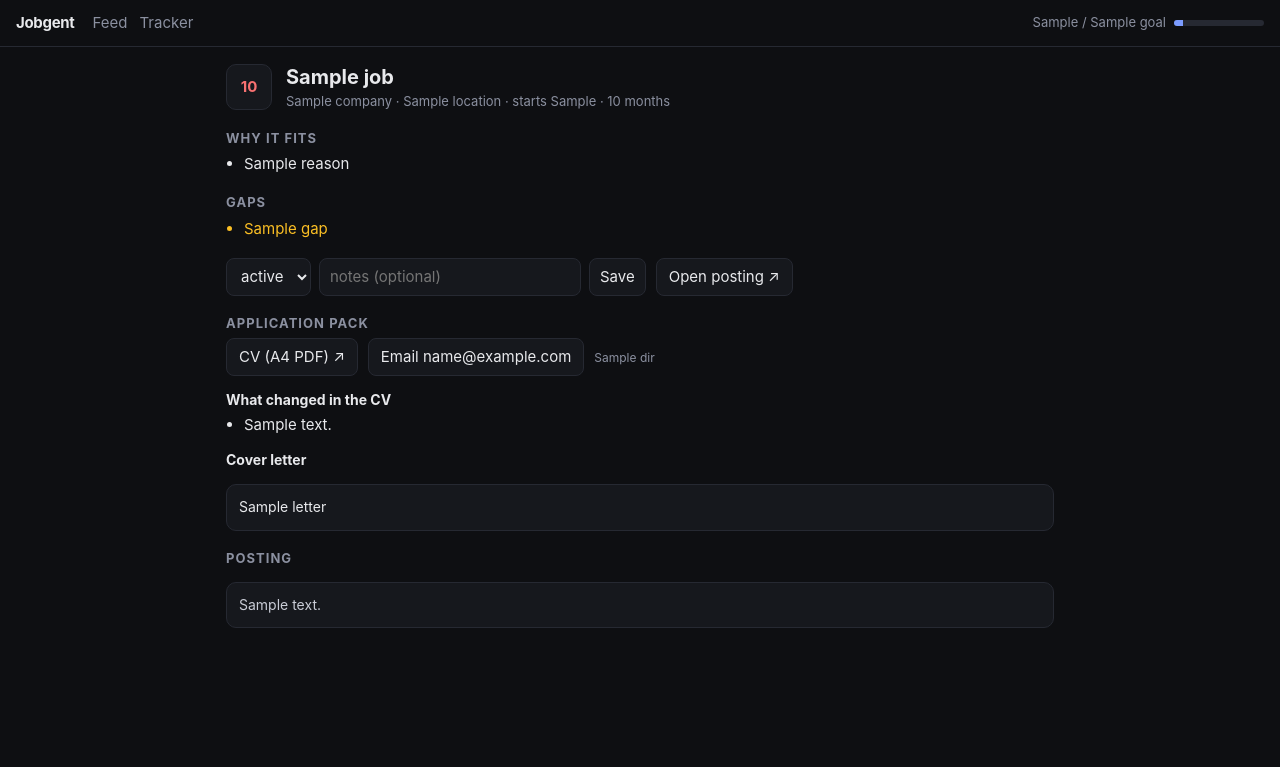
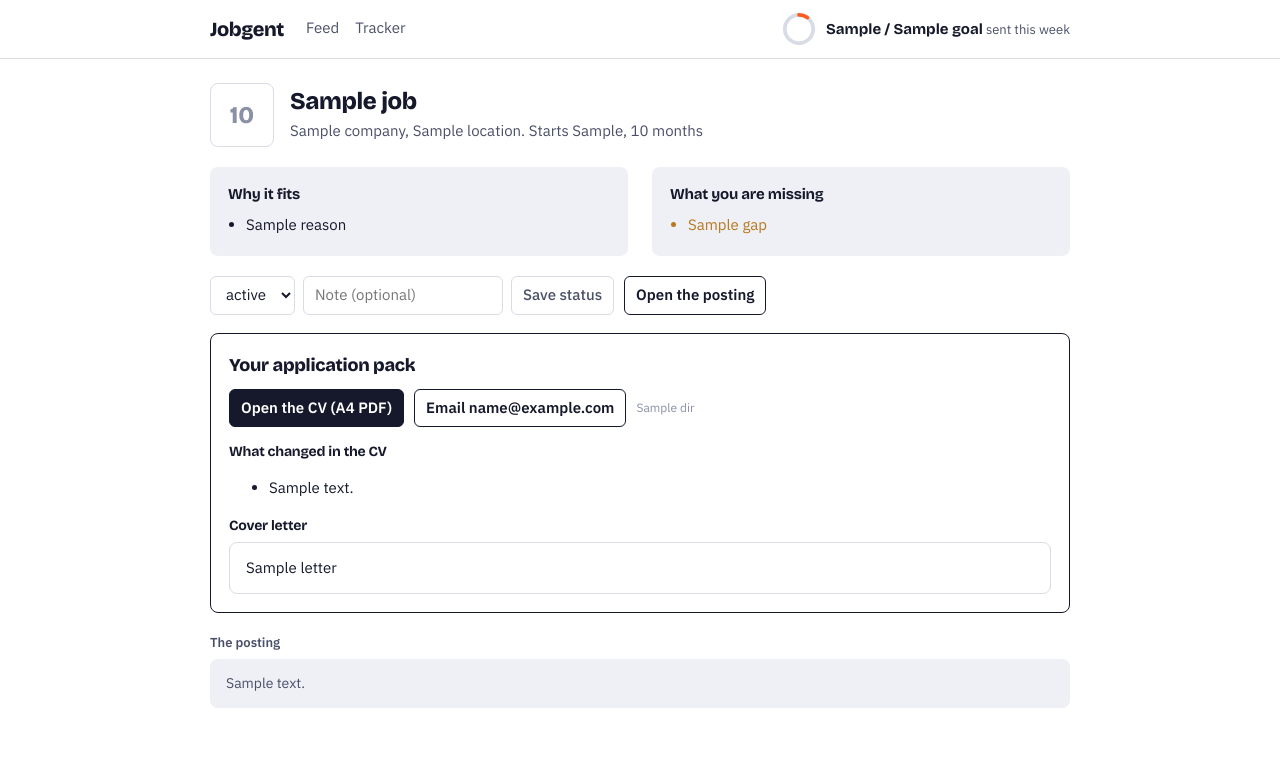
Before and after one commit to Oxde/jobgent, a FastAPI app: template jobgent/web/templates/job.html in a window 1280 px wide. Shown: the top 767 px of the page. Run offline with FastAPI, Linux system fonts and the light colour scheme; the template is opened without the code that fills it: most values are stand-ins (such as "Sample title", 1, 10 or a date in 2020).

Commit message:
feat: redesign app UI to match the landing (feed keep/skip, goal ring, tracker)
Co-Authored-By: Claude Fable 5.1 <noreply@anthropic.com>

```diff
--- a/jobgent/web/app.py
+++ b/jobgent/web/app.py
@@ -54,18 +54,25 @@ def create_app(services: Services) -> FastAPI:
         with services.sessionmaker() as s:
             try:
                 pack = create_pack(services.settings, s, services.llm_factory(), services.store, job_id)
-            except JobgentError as e:
+            except (JobgentError, RuntimeError) as e:
                 return templates.TemplateResponse(request, "_pack.html", {"pack": None, "letter": None, "error": str(e), "job_id": job_id})
         return templates.TemplateResponse(request, "_pack.html", {"pack": pack, "letter": pack.letter_md.read_text(), "error": None, "job_id": job_id})
 
     @app.post("/jobs/{job_id}/status")
-    def change_status(job_id: int, status: str = Form(...), notes: str | None = Form(None)) -> RedirectResponse:
+    def change_status(
+        job_id: int, status: str = Form(...), notes: str | None = Form(None), next: str | None = Form(None)
+    ) -> RedirectResponse:
+        try:
+            new_status = Status(status)
+        except ValueError as e:
+            raise HTTPException(status_code=400, detail=f"Unknown status {status!r}. One of: {', '.join(st.value for st in Status)}") from e
         with services.sessionmaker() as s:
             try:
-                set_status(s, job_id, Status(status), notes)
+                set_status(s, job_id, new_status, notes)
             except JobgentError as e:
                 raise HTTPException(status_code=404, detail=str(e)) from e
-        return RedirectResponse(url=f"/jobs/{job_id}", status_code=303)
+        target = next if next and next.startswith("/") and not next.startswith("//") else f"/jobs/{job_id}"
+        return RedirectResponse(url=target, status_code=303)
 
     @app.get("/tracker", response_class=HTMLResponse)
     def tracker(request: Request) -> HTMLResponse:
--- a/jobgent/web/static/style.css
+++ b/jobgent/web/static/style.css
@@ -1,35 +1,117 @@
-:root { --bg:#0e0f12; --panel:#16181d; --line:#262932; --text:#e8e9ec; --muted:#8b90a0; --accent:#7c9cff; --good:#4ade80; --mid:#fbbf24; --bad:#f87171; }
+:root {
+  --paper: #ffffff; --ink: #15192b; --ink-2: #4a5068; --ink-3: #8a90a6;
+  --surface: #eef0f5; --line: #d9dce6; --orange: #ff5a1f; --green: #1e8a4c; --amber: #b7791f; --red: #c8322b;
+  --display: "Bricolage Grotesque", "IBM Plex Sans", system-ui, sans-serif;
+  --text: "IBM Plex Sans", system-ui, sans-serif;
+}
 * { box-sizing: border-box; }
-body { margin:0; background:var(--bg); color:var(--text); font: 15px/1.45 -apple-system, "Inter", system-ui, sans-serif; }
+body { margin: 0; background: var(--paper); color: var(--ink); font: 15px/1.5 var(--text); -webkit-font-smoothing: antialiased; }
 a { color: inherit; text-decoration: none; }
-.top { display:flex; align-items:center; gap:18px; padding:12px 16px; border-bottom:1px solid var(--line); position:sticky; top:0; background:var(--bg); }
-.brand { font-weight:700; letter-spacing:-0.02em; }
-nav a { color:var(--muted); margin-right:12px; } nav a:hover { color:var(--text); }
-.goal { margin-left:auto; display:flex; align-items:center; gap:8px; font-size:13px; color:var(--muted); }
-.bar { width:90px; height:6px; background:var(--line); border-radius:3px; overflow:hidden; } .bar i { display:block; height:100%; background:var(--accent); }
-main { max-width:860px; margin:0 auto; padding:16px; }
-.filters { display:flex; gap:12px; flex-wrap:wrap; align-items:end; margin-bottom:14px; color:var(--muted); font-size:13px; }
-input, select, button { background:var(--panel); color:var(--text); border:1px solid var(--line); border-radius:8px; padding:7px 10px; font:inherit; }
-button, .btn { cursor:pointer; display:inline-block; } button:hover, .btn:hover { border-color:var(--accent); }
-.btn { border:1px solid var(--line); border-radius:8px; padding:7px 12px; background:var(--panel); }
-.primary { background:var(--accent); color:#0b0c10; border-color:var(--accent); font-weight:600; }
-.jobs { list-style:none; margin:0; padding:0; }
-.job { display:flex; gap:14px; align-items:center; padding:12px 0; border-bottom:1px solid var(--line); }
-.score { flex:0 0 46px; height:46px; border-radius:10px; display:grid; place-items:center; font-weight:700; background:var(--panel); border:1px solid var(--line); }
-.s9,.s10 { color:var(--good); border-color:var(--good); } .s8 { color:var(--good); } .s7,.s6 { color:var(--mid); } .s5,.s4,.s3,.s2,.s1,.s0 { color:var(--bad); }
-.title { font-weight:600; } .sub, .src, .status { color:var(--muted); font-size:13px; } .status { text-transform:uppercase; letter-spacing:.05em; font-size:11px; }
-.empty { color:var(--muted); }
-.detail .head { display:flex; gap:14px; align-items:center; margin-bottom:10px; } .detail h1 { font-size:20px; margin:0; }
-section { margin:18px 0; } h2 { font-size:13px; text-transform:uppercase; letter-spacing:.08em; color:var(--muted); margin:0 0 6px; } h3 { font-size:14px; margin:14px 0 4px; }
-ul { margin:0; padding-left:18px; } .gaps li { color:var(--mid); }
-.actions { display:flex; gap:10px; flex-wrap:wrap; align-items:center; } .actions form { display:flex; gap:8px; flex-wrap:wrap; }
-pre { white-space:pre-wrap; background:var(--panel); border:1px solid var(--line); border-radius:10px; padding:12px; font:inherit; }
-.letter { font-size:14px; } .desc { color:#c9ccd6; font-size:14px; max-height:60vh; overflow:auto; }
-.packlinks { display:flex; gap:10px; flex-wrap:wrap; align-items:center; } .path { color:var(--muted); font-size:12px; word-break:break-all; }
-.error { color:var(--bad); }
-.htmx-indicator { opacity:0; transition:opacity .2s; color:var(--muted); margin-left:8px; } .htmx-request .htmx-indicator, .htmx-request.htmx-indicator { opacity:1; }
-.goalline { color:var(--muted); }
-.board { display:grid; grid-template-columns: repeat(auto-fill, minmax(160px, 1fr)); gap:12px; }
-.col h2 span { color:var(--text); margin-left:6px; }
-.card { display:flex; flex-direction:column; gap:2px; background:var(--panel); border:1px solid var(--line); border-radius:10px; padding:10px; margin-bottom:8px; font-size:14px; } .card span { color:var(--muted); font-size:12px; }
-@media (max-width: 480px) { main { padding:12px; } .goal .bar { display:none; } }
+h1, h2, h3 { font-family: var(--display); margin: 0; letter-spacing: -0.015em; }
+:focus-visible { outline: 3px solid var(--orange); outline-offset: 2px; border-radius: 2px; }
+
+.top { position: sticky; top: 0; z-index: 2; background: var(--paper); border-bottom: 1px solid var(--line); }
+.top-inner { max-width: 900px; margin: 0 auto; padding: 12px 20px; display: flex; align-items: center; gap: 22px; }
+.wordmark { font-family: var(--display); font-weight: 800; font-size: 20px; letter-spacing: -0.02em; }
+.top nav { display: flex; gap: 16px; }
+.top nav a { color: var(--ink-2); padding: 4px 0; border-bottom: 2px solid transparent; }
+.top nav a:hover { color: var(--ink); }
+.top nav a[aria-current="page"] { color: var(--ink); border-bottom-color: var(--orange); }
+.goal { margin-left: auto; display: flex; align-items: center; gap: 10px; color: var(--ink-2); font-size: 13px; }
+.ring { width: 34px; height: 34px; }
+.ring circle { fill: none; stroke-width: 4; }
+.ring .track { stroke: var(--line); }
+.ring .bar { stroke: var(--orange); stroke-linecap: round; transform: rotate(-90deg); transform-origin: 50% 50%; transition: stroke-dashoffset .4s ease; }
+.goal b { color: var(--ink); font-family: var(--display); font-size: 15px; }
+
+main { max-width: 900px; margin: 0 auto; padding: 24px 20px 60px; }
+.page-head { display: flex; align-items: baseline; justify-content: space-between; gap: 16px; margin-bottom: 14px; flex-wrap: wrap; }
+.page-head h1 { font-size: 26px; font-weight: 800; }
+.page-head .n { color: var(--ink-3); }
+
+.filters { display: flex; gap: 10px; flex-wrap: wrap; align-items: center; color: var(--ink-2); font-size: 13px; }
+.filters label { display: flex; align-items: center; gap: 6px; }
+input, select, button, .btn {
+  font: inherit; border: 1.5px solid var(--line); border-radius: 6px; padding: 7px 11px; background: var(--paper); color: var(--ink);
+}
+input[type="number"] { width: 72px; }
+button, .btn { cursor: pointer; font-weight: 600; display: inline-flex; align-items: center; gap: 6px; border-color: var(--ink); }
+button:hover, .btn:hover { background: var(--surface); }
+.primary { background: var(--ink); color: var(--paper); }
+.primary:hover { background: #000; }
+.quiet { border-color: var(--line); color: var(--ink-2); font-weight: 500; }
+.quiet:hover { color: var(--ink); }
+
+/* Feed */
+.jobs { list-style: none; margin: 16px 0 0; padding: 0; border-top: 1px solid var(--line); }
+.job { display: grid; grid-template-columns: 56px 1fr auto; gap: 16px; align-items: center; padding: 12px 0; border-bottom: 1px solid var(--line); }
+.score {
+  width: 56px; height: 56px; border-radius: 8px; display: grid; place-items: center;
+  font-family: var(--display); font-weight: 800; font-size: 20px; border: 1.5px solid var(--line); color: var(--ink-3);
+}
+.score.hi { border-color: var(--green); color: var(--green); background: #eaf6ee; }
+.score.mid { border-color: var(--amber); color: var(--amber); background: #fbf4e6; }
+.score.lo { border-color: var(--line); color: var(--ink-3); }
+.job .title { font-weight: 600; font-size: 16px; }
+.job .title:hover { text-decoration: underline; }
+.job .sub { color: var(--ink-2); font-size: 13px; margin-top: 2px; }
+.job .sub .tag { display: inline-block; margin-left: 8px; padding: 1px 7px; border-radius: 4px; background: var(--surface); font-size: 12px; color: var(--ink-2); }
+.job .sub .tag.applied, .job .sub .tag.interview, .job .sub .tag.offer { background: #eaf6ee; color: var(--green); }
+.job .sub .tag.pack_ready { background: #fff0ea; color: var(--orange); }
+.decide { display: flex; gap: 6px; }
+.decide form { display: contents; }
+.decide button { padding: 6px 10px; font-size: 13px; }
+.decide .keep { border-color: var(--green); color: var(--green); }
+.decide .keep:hover { background: #eaf6ee; }
+.decide .keep[disabled] { background: #eaf6ee; cursor: default; }
+.empty { color: var(--ink-2); padding: 40px 0; max-width: 54ch; }
+.empty code { background: var(--surface); padding: 1px 6px; border-radius: 4px; }
+
+/* Job detail */
+.detail .head { display: grid; grid-template-columns: 64px 1fr; gap: 16px; align-items: center; margin-bottom: 20px; }
+.detail .head .score { width: 64px; height: 64px; font-size: 24px; }
+.detail h1 { font-size: 24px; font-weight: 800; line-height: 1.15; }
+.detail .sub { color: var(--ink-2); margin-top: 4px; }
+.cols { display: grid; grid-template-columns: 1fr 1fr; gap: 24px; margin-bottom: 20px; }
+.card { background: var(--surface); border-radius: 8px; padding: 16px 18px; }
+.card h2 { font-size: 15px; font-weight: 700; margin-bottom: 8px; }
+.card ul { margin: 0; padding-left: 18px; }
+.card li { margin: 0 0 4px; }
+.card p { margin: 0; color: var(--ink-2); }
+.gaps li { color: var(--amber); }
+.actions { display: flex; gap: 10px; flex-wrap: wrap; align-items: center; margin: 18px 0; }
+.actions form { display: flex; gap: 8px; flex-wrap: wrap; }
+.actions input[name="notes"] { min-width: 200px; }
+#pack { margin: 18px 0; padding: 18px; border: 1.5px solid var(--ink); border-radius: 8px; }
+#pack h2 { font-size: 18px; font-weight: 800; margin-bottom: 10px; }
+#pack h3 { font-size: 14px; font-weight: 700; margin: 14px 0 6px; }
+#pack p { margin: 0 0 12px; color: var(--ink-2); max-width: 60ch; }
+.packlinks { display: flex; gap: 10px; flex-wrap: wrap; align-items: center; }
+.path { color: var(--ink-3); font-size: 12px; word-break: break-all; }
+.error { color: var(--red) !important; }
+pre { white-space: pre-wrap; background: var(--surface); border-radius: 8px; padding: 14px 16px; font: inherit; margin: 0; }
+.letter { background: var(--paper); border: 1px solid var(--line); }
+.desc { color: var(--ink-2); font-size: 14px; max-height: 60vh; overflow: auto; }
+.htmx-indicator { opacity: 0; transition: opacity .2s; color: var(--ink-2); margin-left: 8px; }
+.htmx-request .htmx-indicator, .htmx-request.htmx-indicator { opacity: 1; }
+.section-title { font-size: 13px; font-weight: 700; color: var(--ink-2); margin: 20px 0 6px; }
+
+/* Tracker */
+.goalline { color: var(--ink-2); margin: 0; }
+.board { display: grid; grid-template-columns: repeat(auto-fill, minmax(170px, 1fr)); gap: 14px; }
+.col h2 { font-size: 14px; font-weight: 700; margin-bottom: 8px; display: flex; justify-content: space-between; text-transform: capitalize; }
+.col h2 span { color: var(--ink-3); font-weight: 500; }
+.tcard { display: block; background: var(--surface); border-radius: 8px; padding: 10px 12px; margin-bottom: 8px; font-size: 14px; }
+.tcard:hover { background: #e4e7ef; }
+.tcard b { display: block; }
+.tcard span { color: var(--ink-2); font-size: 12px; }
+
+@media (max-width: 600px) {
+  main { padding: 16px 16px 60px; }
+  .top nav { gap: 12px; }
+  .goal .label { display: none; }
+  .job { grid-template-columns: 48px 1fr; }
+  .score { width: 48px; height: 48px; font-size: 17px; }
+  .decide { grid-column: 2; }
+  .cols { grid-template-columns: 1fr; }
+}
--- a/jobgent/web/templates/_pack.html
+++ b/jobgent/web/templates/_pack.html
@@ -1,15 +1,17 @@
 {% set jid = job.id if job is defined else job_id %}
 {% if error %}<p class="error">{{ error }}</p>{% endif %}
 {% if pack %}
-  <h2>Application pack</h2>
+  <h2>Your application pack</h2>
   <div class="packlinks">
-    <a class="btn" href="/packs/{{ jid }}/cv.pdf" target="_blank">CV (A4 PDF) ↗</a>
+    <a class="btn primary" href="/packs/{{ jid }}/cv.pdf" target="_blank">Open the CV (A4 PDF)</a>
     {% if pack.apply_email %}<a class="btn" href="mailto:{{ pack.apply_email }}">Email {{ pack.apply_email }}</a>{% endif %}
     <span class="path">{{ pack.dir }}</span>
   </div>
   {% if pack.change_summary %}<h3>What changed in the CV</h3><ul>{% for c in pack.change_summary %}<li>{{ c }}</li>{% endfor %}</ul>{% endif %}
   {% if letter %}<h3>Cover letter</h3><pre class="letter">{{ letter }}</pre>{% endif %}
 {% else %}
-  <button class="btn primary" hx-post="/jobs/{{ jid }}/pack" hx-target="#pack" hx-swap="innerHTML" hx-indicator="#pack-wait">Generate CV + cover letter</button>
-  <span id="pack-wait" class="htmx-indicator">working… (30–60 s)</span>
+  <h2>Application pack</h2>
+  <p>A one-page CV reordered for this role and a cover letter in your voice, every claim checked against your profile.</p>
+  <button class="primary" hx-post="/jobs/{{ jid }}/pack" hx-target="#pack" hx-swap="innerHTML" hx-indicator="#pack-wait">Write CV + cover letter</button>
+  <span id="pack-wait" class="htmx-indicator">Writing, about a minute…</span>
 {% endif %}
--- a/jobgent/web/templates/base.html
+++ b/jobgent/web/templates/base.html
@@ -4,16 +4,29 @@
 <meta charset="utf-8">
 <meta name="viewport" content="width=device-width, initial-scale=1">
 <title>{% block title %}Jobgent{% endblock %}</title>
+<link rel="preconnect" href="https://fonts.googleapis.com">
+<link rel="preconnect" href="https://fonts.gstatic.com" crossorigin>
+<link href="https://fonts.googleapis.com/css2?family=Bricolage+Grotesque:opsz,wght@12..96,700;12..96,800&family=IBM+Plex+Sans:wght@400;500;600&display=swap" rel="stylesheet">
 <link rel="stylesheet" href="/static/style.css">
-<script src="https://cdnjs.cloudflare.com/ajax/libs/htmx/2.0.4/htmx.min.js" defer></script>
+<script src="https://cdnjs.cloudflare.com/ajax/libs/htmx/2.0.4/htmx.min.js" integrity="sha384-HGfztofotfshcF7+8n44JQL2oJmowVChPTg48S+jvZoztPfvwD79OC/LTtG6dMp+" crossorigin="anonymous" defer></script>
 </head>
 <body>
 <header class="top">
-  <a class="brand" href="/">Jobgent</a>
-  <nav><a href="/">Feed</a><a href="/tracker">Tracker</a></nav>
-  <div class="goal" title="applied this week / weekly goal">
-    <span>{{ stats.applied_this_week }} / {{ stats.goal }}</span>
-    <div class="bar"><i style="width: {{ (100 * stats.applied_this_week / stats.goal) if stats.goal else 0 }}%"></i></div>
+  <div class="top-inner">
+    <a class="wordmark" href="/">Jobgent</a>
+    <nav>
+      <a href="/" {% if request.url.path == '/' %}aria-current="page"{% endif %}>Feed</a>
+      <a href="/tracker" {% if request.url.path == '/tracker' %}aria-current="page"{% endif %}>Tracker</a>
+    </nav>
+    {% set pct = (100 * stats.applied_this_week / stats.goal) if stats.goal else 0 %}
+    {% set pct = 100 if pct > 100 else pct %}
+    <a class="goal" href="/tracker" title="Applications sent this week against your goal">
+      <svg class="ring" viewBox="0 0 36 36" aria-hidden="true">
+        <circle class="track" cx="18" cy="18" r="15"></circle>
+        <circle class="bar" cx="18" cy="18" r="15" stroke-dasharray="94.2" stroke-dashoffset="{{ '%.1f' % (94.2 - 94.2 * pct / 100) }}"></circle>
+      </svg>
+      <span><b>{{ stats.applied_this_week }} / {{ stats.goal }}</b> <span class="label">sent this week</span></span>
+    </a>
   </div>
 </header>
 <main>{% block body %}{% endblock %}</main>
--- a/jobgent/web/templates/job.html
+++ b/jobgent/web/templates/job.html
@@ -2,30 +2,36 @@
 {% block title %}{{ job.title }} — {{ job.company }}{% endblock %}
 {% block body %}
 <article class="detail">
+  {% set band = 'hi' if (job.score or 0) >= 70 else ('mid' if (job.score or 0) >= 50 else 'lo') %}
   <div class="head">
-    <span class="score s{{ (job.score or 0) // 10 }}">{{ job.score if job.score is not none else '–' }}</span>
+    <span class="score {{ band }}">{{ job.score if job.score is not none else '–' }}</span>
     <div>
       <h1>{{ job.title }}</h1>
-      <div class="sub">{{ job.company }}{% if job.location %} · {{ job.location }}{% endif %}{% if job.start_hint %} · starts {{ job.start_hint }}{% endif %}{% if job.months %} · {{ job.months }} months{% endif %}{% if job.dutch_plus %} · Dutch is a plus{% endif %}</div>
+      <div class="sub">{{ job.company }}{% if job.location %}, {{ job.location }}{% endif %}{% if job.start_hint %}. Starts {{ job.start_hint }}{% endif %}{% if job.months %}, {{ job.months }} months{% endif %}{% if job.dutch_plus %}. Dutch is a plus{% endif %}</div>
     </div>
   </div>
 
-  {% if job.reasons %}<section><h2>Why it fits</h2><ul>{% for r in job.reasons %}<li>{{ r }}</li>{% endfor %}</ul></section>{% endif %}
-  {% if job.gaps %}<section><h2>Gaps</h2><ul class="gaps">{% for g in job.gaps %}<li>{{ g }}</li>{% endfor %}</ul></section>{% endif %}
+  {% if job.reasons or job.gaps %}
+  <div class="cols">
+    <div class="card"><h2>Why it fits</h2><ul>{% for r in job.reasons %}<li>{{ r }}</li>{% endfor %}</ul></div>
+    <div class="card"><h2>What you are missing</h2>{% if job.gaps %}<ul class="gaps">{% for g in job.gaps %}<li>{{ g }}</li>{% endfor %}</ul>{% else %}<p>Nothing obvious.</p>{% endif %}</div>
+  </div>
+  {% endif %}
 
-  <section class="actions">
+  <div class="actions">
     <form method="post" action="/jobs/{{ job.id }}/status">
-      <select name="status">{% for s in statuses %}<option value="{{ s }}" {% if s == job.status %}selected{% endif %}>{{ s }}</option>{% endfor %}</select>
-      <input name="notes" placeholder="notes (optional)">
-      <button>Save</button>
+      <select name="status" aria-label="Status">{% for s in statuses %}<option value="{{ s }}" {% if s == job.status %}selected{% endif %}>{{ s.replace('_', ' ') }}</option>{% endfor %}</select>
+      <input name="notes" placeholder="Note (optional)">
+      <button class="quiet">Save status</button>
     </form>
-    {% if job.url %}<a class="btn" href="{{ job.url }}" target="_blank" rel="noopener">Open posting ↗</a>{% endif %}
-  </section>
+    {% if job.url %}<a class="btn" href="{{ job.url }}" target="_blank" rel="noopener">Open the posting</a>{% endif %}
+  </div>
 
   <section id="pack">
     {% include "_pack.html" %}
   </section>
 
-  <section><h2>Posting</h2><pre class="desc">{{ job.description }}</pre></section>
+  <p class="section-title">The posting</p>
+  <pre class="desc">{{ job.description }}</pre>
 </article>
 {% endblock %}
```
Also changed, not shown: jobgent/web/templates/feed.html (+21 -11 lines), jobgent/web/templates/tracker.html (+6 -2 lines), tests/web/test_app.py (+12 -0 lines).
